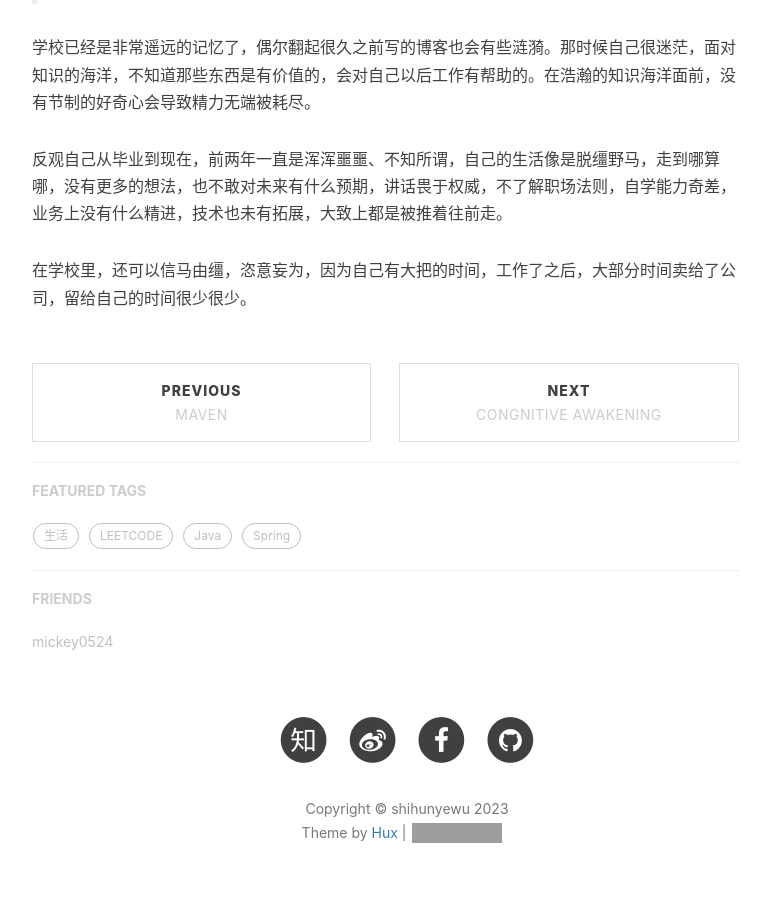
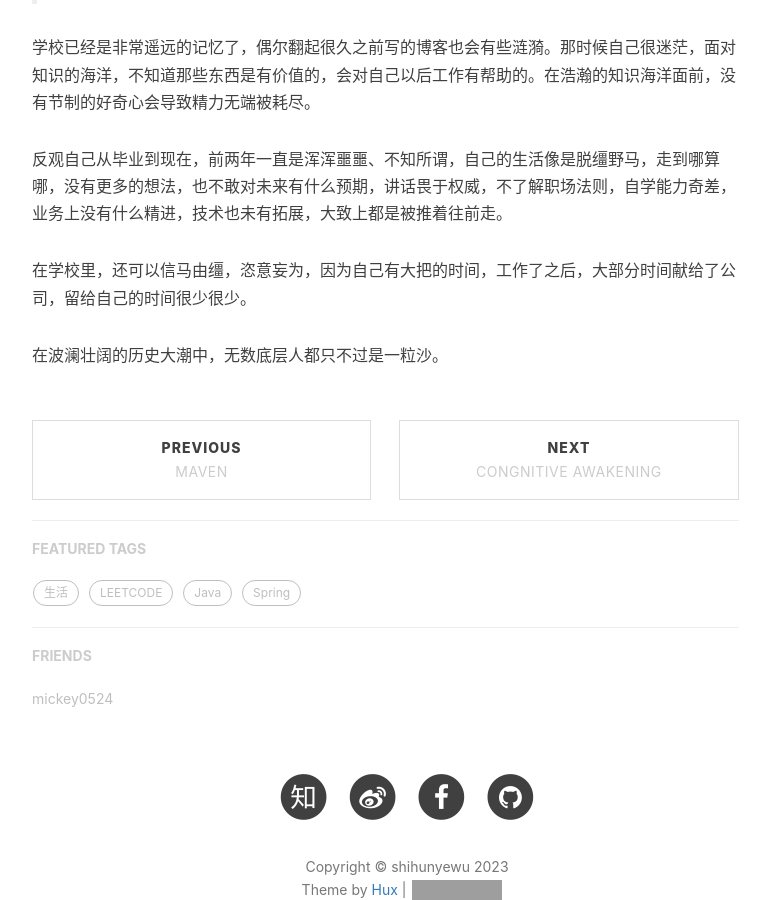
Before and after one commit to shihunyewu/shihunyewu.github.io, a Jekyll site: the page built from _posts/2021-02-21-work-life.md, in a window 1280 px wide and 900 px high, scrolled down 604 px. Shown: the whole window, without its empty margins (233-1003 px from the left). Built offline with Jekyll 4.4.1, drawn with Linux system fonts in a browser that asks for light colours; nearby versions of some CDN libraries; comment, search, counter and statistics services are not loaded; grey boxes are pictures that could not be loaded.

Commit message:
Update 2021-02-21-work-life.md

```diff
--- a/_posts/2021-02-21-work-life.md
+++ b/_posts/2021-02-21-work-life.md
@@ -17,4 +17,6 @@ tags:
 
 反观自己从毕业到现在，前两年一直是浑浑噩噩、不知所谓，自己的生活像是脱缰野马，走到哪算哪，没有更多的想法，也不敢对未来有什么预期，讲话畏于权威，不了解职场法则，自学能力奇差，业务上没有什么精进，技术也未有拓展，大致上都是被推着往前走。
 
-在学校里，还可以信马由缰，恣意妄为，因为自己有大把的时间，工作了之后，大部分时间卖给了公司，留给自己的时间很少很少。
+在学校里，还可以信马由缰，恣意妄为，因为自己有大把的时间，工作了之后，大部分时间献给了公司，留给自己的时间很少很少。
+
+在波澜壮阔的历史大潮中，无数底层人都只不过是一粒沙。
```
